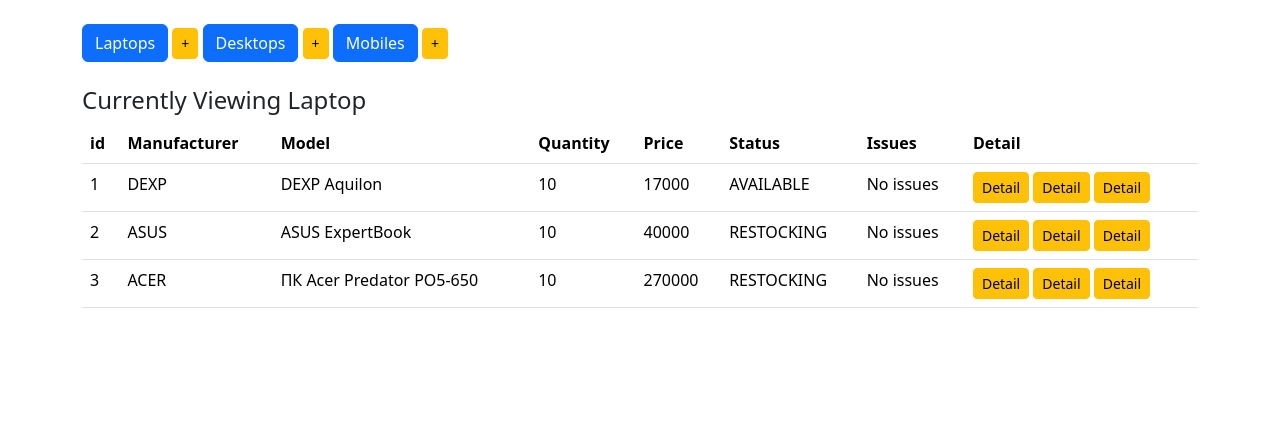
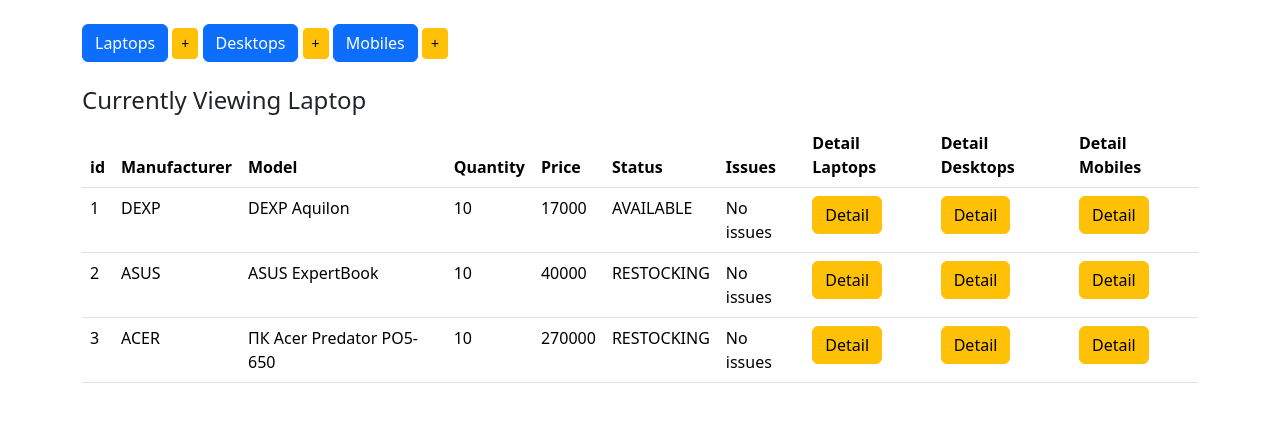
Before and after one commit to SergeG28071988/kos02342, a Django app: page /display_laptops/ in a window 1280 px wide. Shown: the part 56-478 px from the top of the page. Run offline with Django 5.2, Linux system fonts and the light colour scheme; data comes from the database, SQL or seed files in the repository; both versions use the stored data as it was after the commit; some libraries are stand-ins or nearby versions.

Commit message:
Основной функционал готов

```diff
--- a/IMS/base/templates/desktop_detail.html
+++ b/IMS/base/templates/desktop_detail.html
@@ -32,6 +32,9 @@
             </div>
         </div>
         <a href="{% url 'display_desktops' %}" class="btn btn-warning" role="button">Back</a>
+        <a href="{% url 'edit_desktop' item.pk %}" class="btn btn-primary">Edit Desktop</a>
+        <a href="{% url 'delete_desktop' item.pk %}" class="btn btn-primary">Delete Desktop</a>
+
     </div>
 </div>
 {% endblock %}
--- a/IMS/base/templates/laptop_detail.html
+++ b/IMS/base/templates/laptop_detail.html
@@ -32,6 +32,8 @@
             </div>
         </div>
         <a href="{% url 'display_laptops' %}" class="btn btn-warning" role="button">Back</a>
+        <a href="{% url 'edit_laptop' item.pk %}" class="btn btn-primary">Edit Laptop</a>
+        <a href="{% url 'delete_laptop' item.pk %}" class="btn btn-primary">Delete Laptop</a>
     </div>
 </div>
 {% endblock %}
--- a/IMS/base/templates/manufacturer_detail.html
+++ b/IMS/base/templates/manufacturer_detail.html
@@ -21,6 +21,7 @@ Manufacturer Detail
             </div>
         </div>
         <a href="{% url 'display_manufacturers' %}" class="btn btn-warning" role="button">Back</a>
+        <a href="{% url 'delete_manufacturer' manufacturer.pk %}" class="btn btn-warning" role="button">Delete</a>
     </div>
 </div>
 {% endblock %}
--- a/IMS/base/templates/mobile_detail.html
+++ b/IMS/base/templates/mobile_detail.html
@@ -32,6 +32,8 @@
             </div>
         </div>
         <a href="{% url 'display_mobiles' %}" class="btn btn-warning" role="button">Back</a>
+        <a href="{% url 'edit_mobile' item.pk %}" class="btn btn-primary">Edit Mobile</a>
+        <a href="{% url 'delete_mobile' item.pk %}" class="btn btn-primary">Delete Mobile</a>
     </div>
 </div>
 {% endblock %}
--- a/IMS/base/templates/product_list.html
+++ b/IMS/base/templates/product_list.html
@@ -33,7 +33,9 @@
             <th>Price</th>
             <th>Status</th>
             <th>Issues</th>
-            <th>Detail</th>
+            <th>Detail Laptops</th>
+            <th>Detail Desktops</th>
+            <th>Detail Mobiles</th>
         </tr>
     </thead>
 
@@ -47,16 +49,15 @@
             <td>{{ item.price }}</td>
             <td>{{ item.status }}</td>
             <td>{{ item.issues }}</td>
-            <td>
-                <a href="{% url 'laptop_detail' item.pk %}" class="btn btn-warning btn-sm" role="button"> Detail</a>
-                <a href="{% url 'desktop_detail' item.pk %}" class="btn btn-warning btn-sm" role="button"> Detail</a>
-                <a href="{% url 'mobile_detail' item.pk %}" class="btn btn-warning btn-sm" role="button"> Detail</a>
-            </td>
-            </td>
+
+            <td><a href="{% url 'laptop_detail' item.pk %}" class="btn btn-warning" role="button">Detail</a></td>
+
+            <td><a href="{% url 'desktop_detail' item.pk %}" class="btn btn-warning" role="button">Detail</a></td>
+
+            <td><a href="{% url 'mobile_detail' item.pk %}" class="btn btn-warning" role="button">Detail</a></td>
+
         </tr>
-    {% endfor %}
-
+        {% endfor %}
     </tbody>
 </table>
-
 {% endblock content %}
--- a/IMS/base/urls.py
+++ b/IMS/base/urls.py
@@ -6,17 +6,25 @@ urlpatterns = [
     path('display_manufacturers/', views.display_manufacturers, name='display_manufacturers'),
     path('add_manufacturer/', views.add_manufacturer, name='add_manufacturer'),
     path('manufacturer/<int:pk>/', views.manufacturer_detail, name='manufacturer_detail'),
+    path('delete_manufacturer/<int:pk>/', views.delete_manufacturer, name='delete_manufacturer'),
 
     path('product_list/', views.product_list, name='product_list'),
     path('display_laptops/', views.display_laptops, name='display_laptops'),
     path('add_laptop/', views.add_laptop, name='add_laptop'),
-    path('laptop/<int:pk>/', views.laptop_detail, name='laptop_detail'),
+    path('laptop/<int:pk>/detail/', views.laptop_detail, name='laptop_detail'),
+    path('edit_laptop/<int:pk>/', views.edit_laptop, name='edit_laptop'),
+    path('delete_laptop/<int:pk>/', views.delete_laptop, name='delete_laptop'),
 
     path('display_desktops/', views.display_desktops, name='display_desktops'),
     path('add_desktop/', views.add_desktop, name='add_desktop'),
-    path('desktop/<int:pk>/', views.desktop_detail, name='desktop_detail'),
+    path('desktop/<int:pk>/detail/', views.desktop_detail, name='desktop_detail'),
+    path('edit_desktop/<int:pk>/', views.edit_desktop, name='edit_desktop'),
+    path('delete_desktop/<int:pk>/', views.delete_desktop, name='delete_desktop'),
 
     path('display_mobiles/', views.display_mobiles, name='display_mobiles'),
     path('add_mobile/', views.add_mobile, name='add_mobile'),
-    path('mobile/<int:pk>/', views.mobile_detail, name='mobile_detail'),
+    path('mobile/<int:pk>/detail/', views.mobile_detail, name='mobile_detail'),
+    path('edit_mobile/<int:pk>/', views.edit_mobile, name='edit_mobile'),
+    path('delete_mobile/<int:pk>/', views.delete_mobile, name='delete_mobile'),
+
 ]
--- a/IMS/base/views.py
+++ b/IMS/base/views.py
@@ -1,5 +1,4 @@
 from django.shortcuts import render, redirect, get_object_or_404
-from django.http import HttpResponseNotFound
 from .models import *
 from .forms import *
 
@@ -120,3 +119,63 @@ def desktop_detail(request, pk):
 def mobile_detail(request, pk):
     mobile = get_object_or_404(Mobile, pk=pk)
     return render(request, 'mobile_detail.html', {'item': mobile})
+
+
+def edit_product(request, pk, model, cls, header):
+    item = get_object_or_404(model, pk=pk)
+
+    if request.method == "POST":
+        form = cls(request.POST, instance=item)
+        if form.is_valid():
+            form.save()
+            return redirect("product_list")
+
+    else:
+        form = cls(instance=item)
+        context = {
+            'form': form,
+            'header': header,
+        }
+
+        return render(request, 'edit_item.html',  context)
+
+
+def edit_laptop(request, pk):
+    return edit_product(request, pk, Laptop, LaptopForm, 'Edit Laptop')
+
+def edit_desktop(request, pk):
+    return edit_product(request, pk, Desktop, DesktopForm, 'Edit Desktop')
+
+def edit_mobile(request, pk):
+    return edit_product(request, pk, Mobile, MobileForm, 'Edit Mobile')
+
+
+
+def delete_laptop(request, pk):
+
+    Laptop.objects.filter(id=pk).delete()
+
+    laptops = Laptop.objects.all()
+
+    context = {
+        'laptops': laptops
+    }
+    return render(request, 'product_list', context)
+
+
+def delete_desktop(request, pk):
+    desktops = get_object_or_404(Desktop, pk=pk)
+    desktops.delete()
+    return redirect("product_list")
+
+
+def delete_mobile(request, pk):
+    mobiles = get_object_or_404(Mobile, pk=pk)
+    mobiles.delete()
+    return redirect("product_list")
+
+
+def delete_manufacturer(request, pk):
+    manufacturers = get_object_or_404(Manufacturer, pk=pk)
+    manufacturers.delete()
+    return redirect("manufacturer_list")
```
Also changed, not shown: IMS/base/templates/edit_item.html (added, +28 -0 lines), IMS/db.sqlite3.
